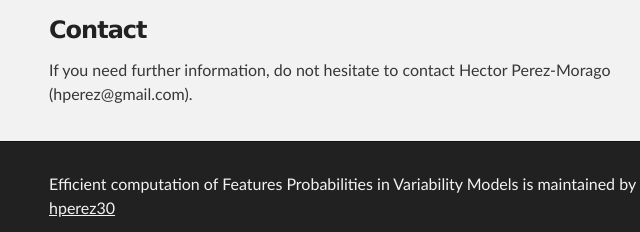
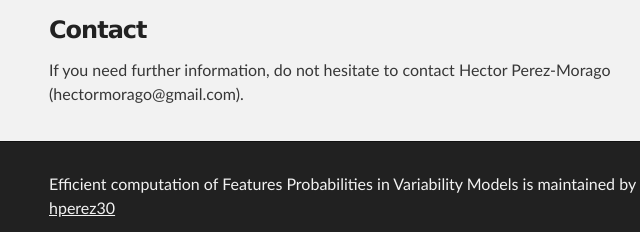
Before and after one commit to hperez31/featureProbabilities, a plain HTML site: page index.html in a window 1280 px wide. Shown: the part 2221-2453 px from the top of the page, 271-911 px from the left. Drawn offline with Linux system fonts and the light colour scheme.

Commit message:
Update index.html

```diff
--- a/index.html
+++ b/index.html
@@ -106,7 +106,7 @@ This software has <a href="http://www.gnu.org/licenses/gpl-3.0.en.html">GNU Gene
 
 <h3>
 <a id="support-or-contact" class="anchor" href="#support-or-contact" aria-hidden="true"><span class="octicon octicon-link"></span></a>Contact</h3>
-<p>If you need further information, do not hesitate to contact Hector Perez-Morago (hperez@gmail.com).</p>
+<p>If you need further information, do not hesitate to contact Hector Perez-Morago (hectormorago@gmail.com).</p>
       </section>
     </div>
 
```
